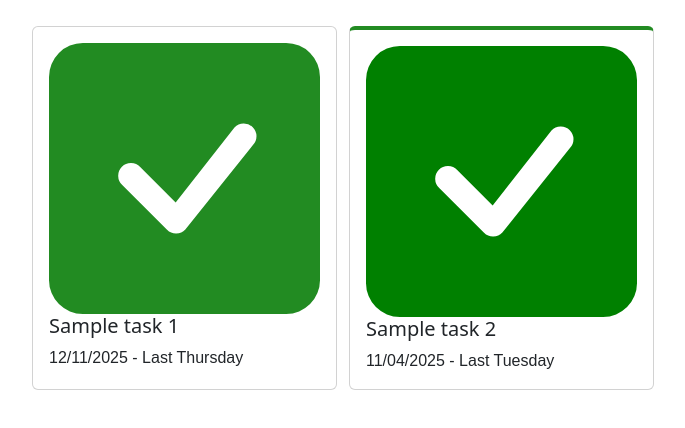
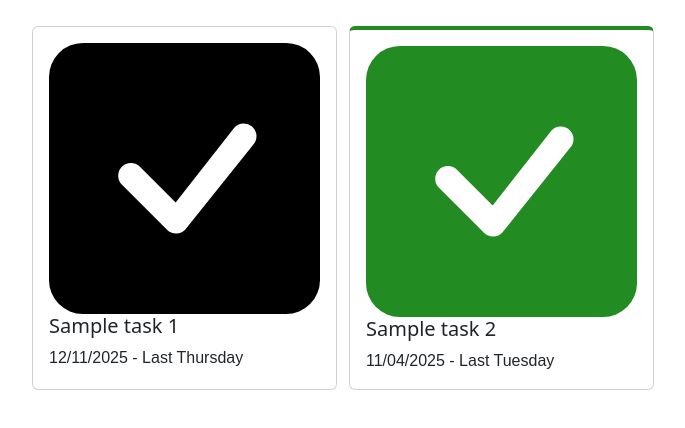
Before and after one commit to Wither19/NewTodoAppProject, a React (Vite) app: page / in a window 1280 px wide. Shown: the top 428 px of the page, without its empty margins (4-689 px from the left). Built offline with nearby package versions, Linux system fonts and the light colour scheme.

Commit message:
Work on checkbox logic

```diff
--- a/src/TodoListItem.tsx
+++ b/src/TodoListItem.tsx
@@ -7,21 +7,16 @@ type TodoListItemProps = {
 }
 
 function TodoListItem({ todo }: TodoListItemProps) {
-  const name = todo.getName()
-  const fullDate = todo.getFullDate()
-  const dow = todo.getDayOfWeek()
-  const status = todo.getStatus()
-  const completed = todo.getCompletion()
 
   return (
-    <Card className={`todo-list-item ${status}`} key={name}>
+    <Card className={`todo-list-item ${todo.getStatus() }`} key={todo.getName()}>
       <CardBody>
         <div>
-          <TodoListItemCheck checked={todo.toggleCompletion} completed={completed} />
+          <TodoListItemCheck todo={todo} />
         </div>
         <div>
-          <CardTitle>{name}</CardTitle>
-          <CardText>{fullDate} - {dow}</CardText>
+          <CardTitle>{todo.getName()}</CardTitle>
+          <CardText>{todo.getFullDate()} - {todo.getDayOfWeek()}</CardText>
         </div>
       </CardBody>
     </Card>
--- a/src/TodoListItemCheck.tsx
+++ b/src/TodoListItemCheck.tsx
@@ -1,14 +1,14 @@
 import { CheckSquareFill } from "react-bootstrap-icons"
+import type { TodoItem } from "./TodoItem"
 
 type TodoListItemCheckProps = {
-  completed: boolean
-  checked: () => void
+  todo: TodoItem
 }
 
-function TodoListItemCheck({ completed, checked }: TodoListItemCheckProps) {
+function TodoListItemCheck({ todo }: TodoListItemCheckProps) {
  return (
-  <div className="todo-list-item-check" onClick={checked}>
-    <CheckSquareFill fill={completed ? "green" : "#228B22"} />
+  <div className="todo-list-item-check" onClick={() => { todo.toggleCompletion()}}>
+    <CheckSquareFill fill={todo.getCompletion() ? "#228B22" : "#ZA4358"} />
   </div>
  )
 }
--- a/src/functions.ts
+++ b/src/functions.ts
@@ -116,10 +116,12 @@ export function dayOfWeek(date: Moment) {
 
 	const t = moment()
 
-	const diff = date.diff(t)
+	const diff = date.diff(t, "days")
 
 	if (t.isAfter(date)) {
+		if (diff < 7) {
 			w = "[Last] " + w
+		}
 	} else {
 			if (diff < 7) {
 				w = "[This] " + w
```
